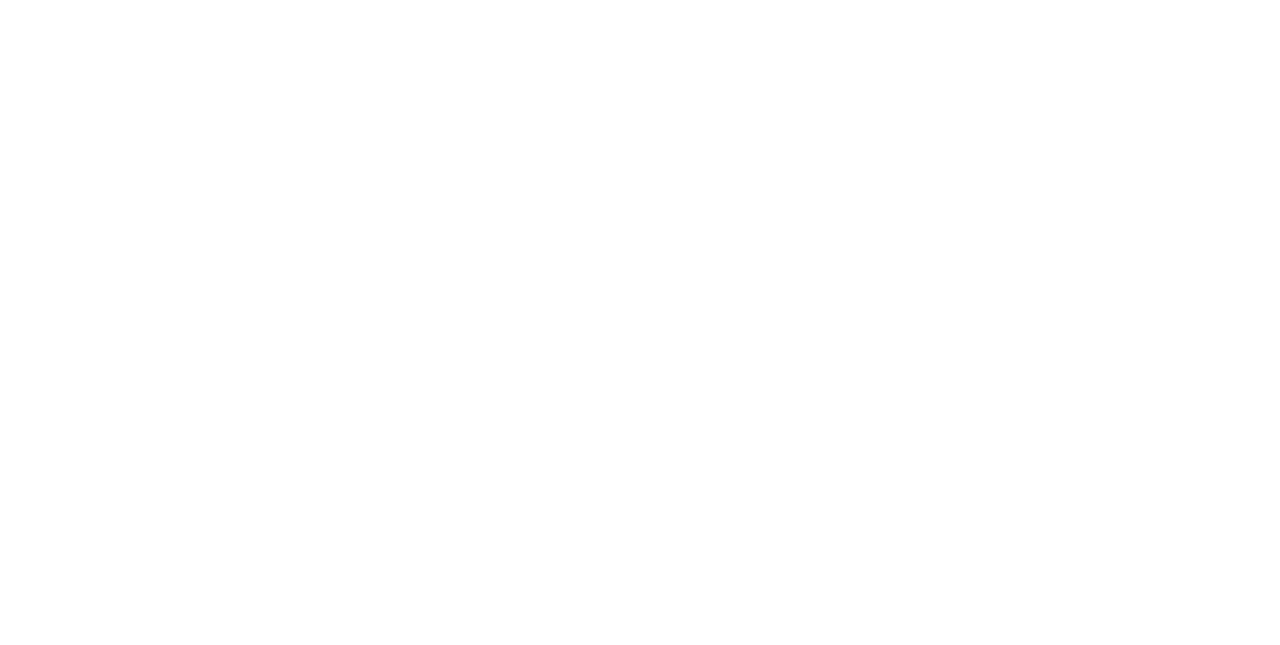
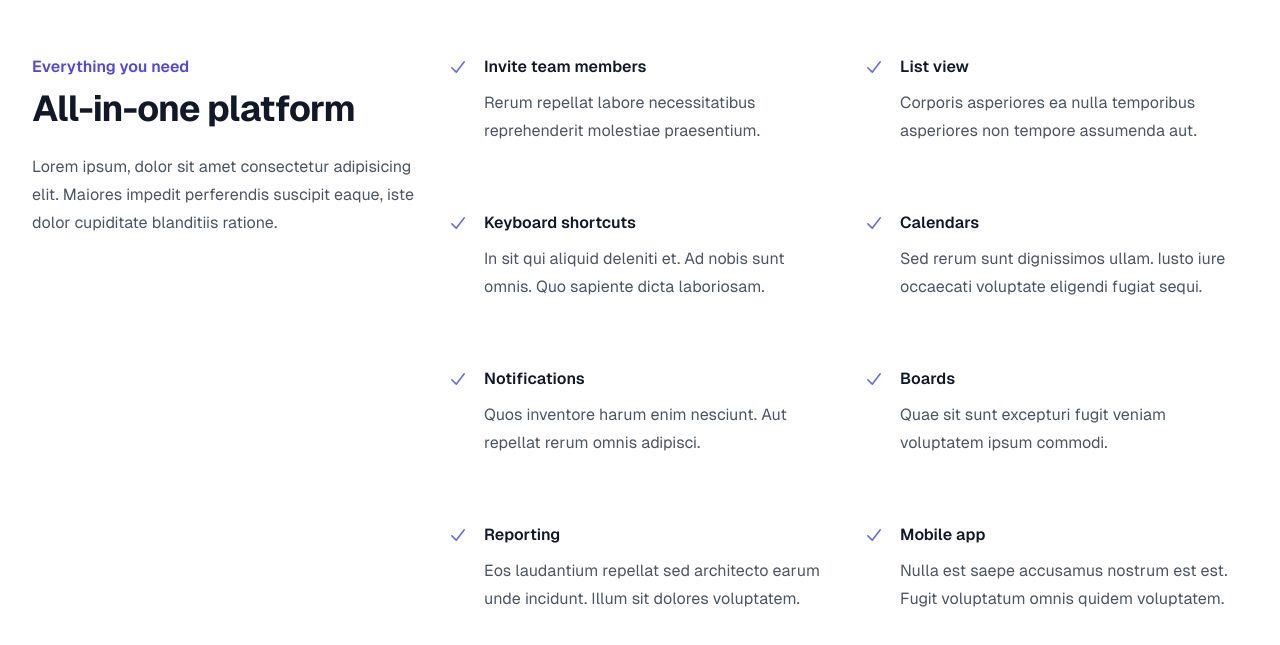
Before and after one commit to mdreesen/perrigo-insurance, a Next.js app: page / in a window 1280 px wide. Shown: the part 1763-2408 px from the top of the page. Before the commit the page ends 1688 px from the top, so only its background shows below. Built offline with nearby package versions, Linux system fonts and the light colour scheme.

Commit message:
feature(Adding benefits section)

```diff
--- a/app/page.tsx
+++ b/app/page.tsx
@@ -3,6 +3,7 @@
 // Import components
 import Hero from '@/components/Hero';
 import WhatWeOffer from "@/components/WhatWeOffer";
+import Benefits from '@/components/Benefits';
 
 export default function Home() {
   return (
@@ -13,6 +14,9 @@
       <section>
         <WhatWeOffer/>
       </section>
+      <section>
+        <Benefits/>
+      </section>
     </div>
   );
 }
--- /dev/null
+++ b/components/Benefits.tsx
@@ -0,0 +1,57 @@
+import { CheckIcon } from '@heroicons/react/20/solid'
+
+const features = [
+  {
+    name: 'Invite team members',
+    description: 'Rerum repellat labore necessitatibus reprehenderit molestiae praesentium.',
+  },
+  { name: 'List view', description: 'Corporis asperiores ea nulla temporibus asperiores non tempore assumenda aut.' },
+  {
+    name: 'Keyboard shortcuts',
+    description: 'In sit qui aliquid deleniti et. Ad nobis sunt omnis. Quo sapiente dicta laboriosam.',
+  },
+  {
+    name: 'Calendars',
+    description: 'Sed rerum sunt dignissimos ullam. Iusto iure occaecati voluptate eligendi fugiat sequi.',
+  },
+  { name: 'Notifications', description: 'Quos inventore harum enim nesciunt. Aut repellat rerum omnis adipisci.' },
+  { name: 'Boards', description: 'Quae sit sunt excepturi fugit veniam voluptatem ipsum commodi.' },
+  {
+    name: 'Reporting',
+    description: 'Eos laudantium repellat sed architecto earum unde incidunt. Illum sit dolores voluptatem.',
+  },
+  {
+    name: 'Mobile app',
+    description: 'Nulla est saepe accusamus nostrum est est. Fugit voluptatum omnis quidem voluptatem.',
+  },
+]
+
+export default function Example() {
+  return (
+    <div className="bg-white py-24 sm:py-32">
+      <div className="mx-auto max-w-7xl px-6 lg:px-8">
+        <div className="mx-auto grid max-w-2xl grid-cols-1 gap-x-8 gap-y-16 sm:gap-y-20 lg:mx-0 lg:max-w-none lg:grid-cols-3">
+          <div>
+            <h2 className="text-base font-semibold leading-7 text-indigo-600">Everything you need</h2>
+            <p className="mt-2 text-3xl font-bold tracking-tight text-gray-900 sm:text-4xl">All-in-one platform</p>
+            <p className="mt-6 text-base leading-7 text-gray-600">
+              Lorem ipsum, dolor sit amet consectetur adipisicing elit. Maiores impedit perferendis suscipit eaque, iste
+              dolor cupiditate blanditiis ratione.
+            </p>
+          </div>
+          <dl className="col-span-2 grid grid-cols-1 gap-x-8 gap-y-10 text-base leading-7 text-gray-600 sm:grid-cols-2 lg:gap-y-16">
+            {features.map((feature) => (
+              <div key={feature.name} className="relative pl-9">
+                <dt className="font-semibold text-gray-900">
+                  <CheckIcon aria-hidden="true" className="absolute left-0 top-1 h-5 w-5 text-indigo-500" />
+                  {feature.name}
+                </dt>
+                <dd className="mt-2">{feature.description}</dd>
+              </div>
+            ))}
+          </dl>
+        </div>
+      </div>
+    </div>
+  )
+}
```
